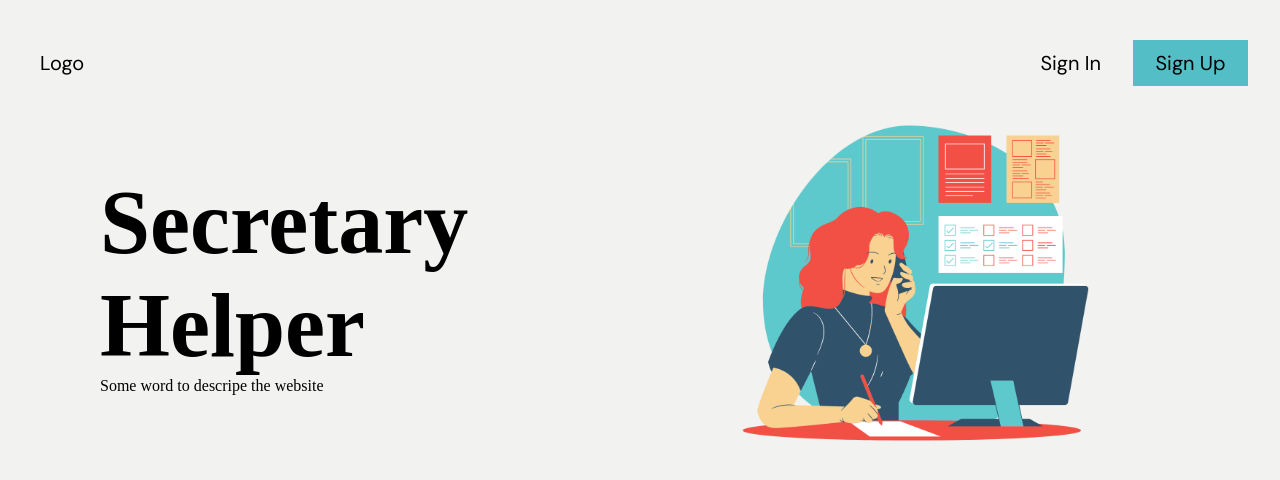
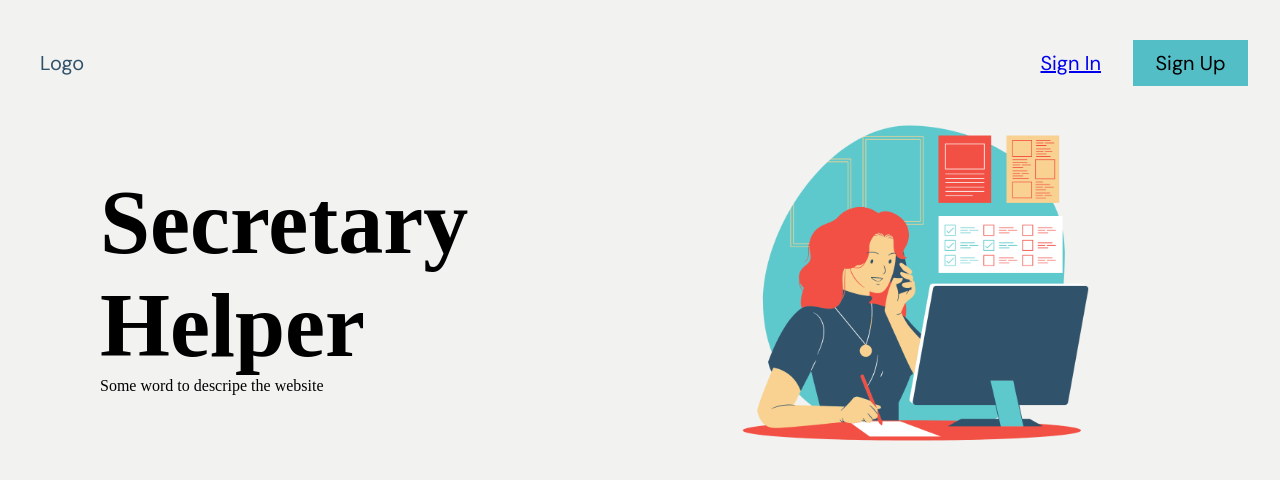
Before and after one commit to darlacodes19/secretary-helper, a React (Create React App) app in the folder client/: page / in a window 1280 px wide. In both pictures the pointer is over the item "Logo". Shown: the top 480 px of the page. Built offline with nearby package versions, Linux system fonts and the light colour scheme; a web font is replaced by a local one.

Commit message:
Change button text color on hover

```diff
--- a/client/src/index.css
+++ b/client/src/index.css
@@ -22,15 +22,14 @@ html{
     margin-right: 2rem;
     font-family: 'DM Sans', sans-serif;
     font-size: 20px;
+    text-decoration: none;
+    color:black;
 
 }
 
-.nav-item a {
-    text-decoration: none;
-    color:black;
-}
 
-.nav-item a:hover{
+
+.nav-item:hover{
     color:#30526a;
 }
 
@@ -50,6 +49,7 @@ html{
 .nav-button:hover{
     cursor: pointer;
     background-color: #30526a;
+    color:white;
 }
 
 .landing-page-header {
```
